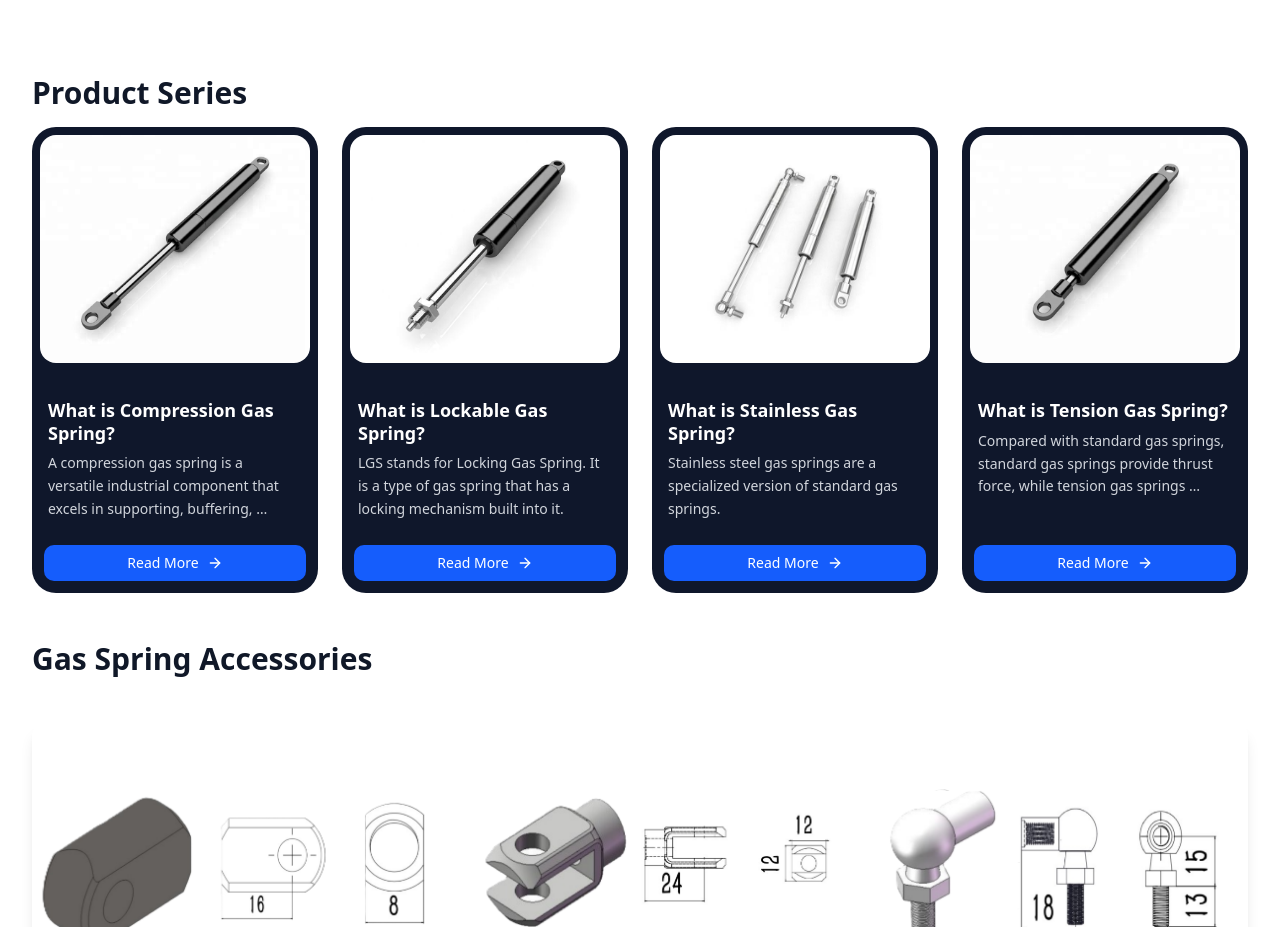
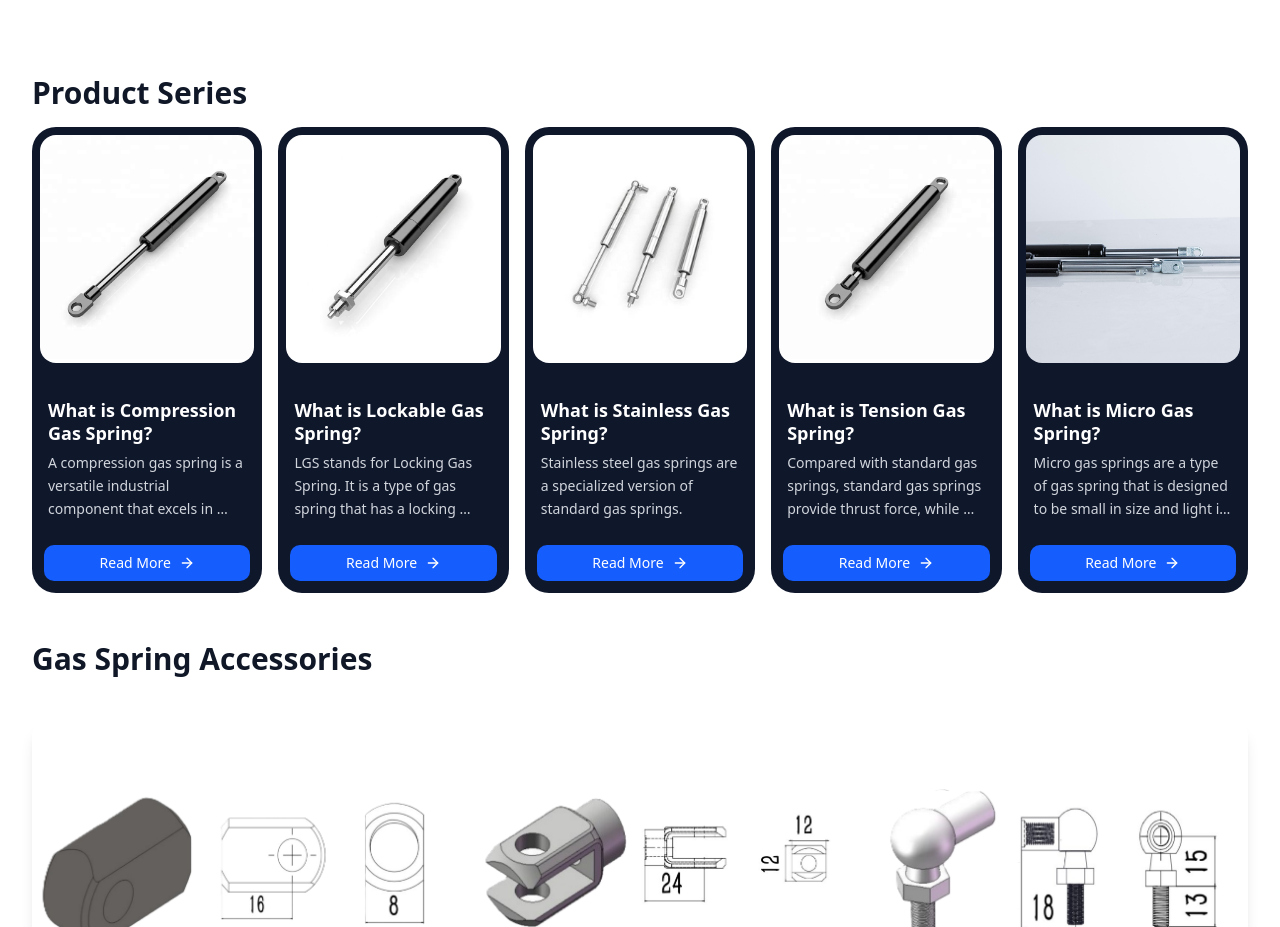
Before and after one commit to JOJOisUnstoppable/gas-spring, a Next.js app: page /en/products/category/gas-spring in a window 1280 px wide. Shown: the part 800-1727 px from the top of the page. Built offline with nearby package versions, Linux system fonts and the light colour scheme.

Commit message:
products页面新增分类:micro-gas-spring

```diff
--- a/content/products/en/categories.md
+++ b/content/products/en/categories.md
@@ -106,4 +106,10 @@ items:
         - name: 'Tension gas springs:'
           desc: 'Generate a pull-in or pulling force. When not subjected to external forces, they tend to shorten the piston rod, providing a type of tension force (denoted as F3 and F4). Tension gas springs can also be equipped with damping control as required. Similar to standard gas springs, tension gas springs are not suitable for use as stroke limit stops.'
       EndDesc: 'Due to installation constraints, compression gas springs cannot usually be used; examples include horizontally hinged doors and access panels at the bottom, as well as any covers or cover plates that must be pulled open or closed. Tension gas springs are also commonly used as tensioners for mechanical components and belt drives.'
+  - id: micro-gas-spring
+    category: gas-spring
+    title: What is Micro Gas Spring?
+    image: /images/product/product-gs-003.jpg
+    description: 'Micro gas springs are a type of gas spring that is designed to be small in size and light in weight. They are commonly used in applications where space is a constraint, such as in automotive and industrial settings.'
+    Diff:
 ---
--- a/src/app/[locale]/products/category/gas-spring/page.tsx
+++ b/src/app/[locale]/products/category/gas-spring/page.tsx
@@ -67,7 +67,7 @@ export default async function CategoryPage(
           <h2 className="text-3xl font-bold text-gray-900 mb-4">
             {dict.products['gas-spring'].productSeries?.title || 'Product Series'}
           </h2>
-          <div className="grid grid-cols-1 sm:grid-cols-2 lg:grid-cols-3 xl:grid-cols-4 gap-6">
+          <div className="grid grid-cols-1 sm:grid-cols-2 lg:grid-cols-3 xl:grid-cols-5 gap-4">
             {products.map((product) => (
               <ProductCard
                 key={product.id}
```
